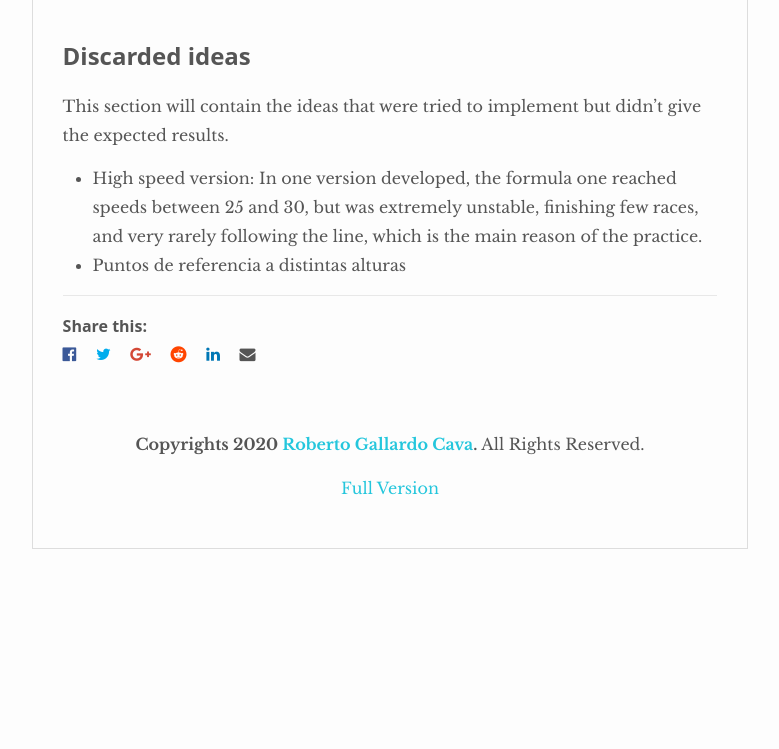
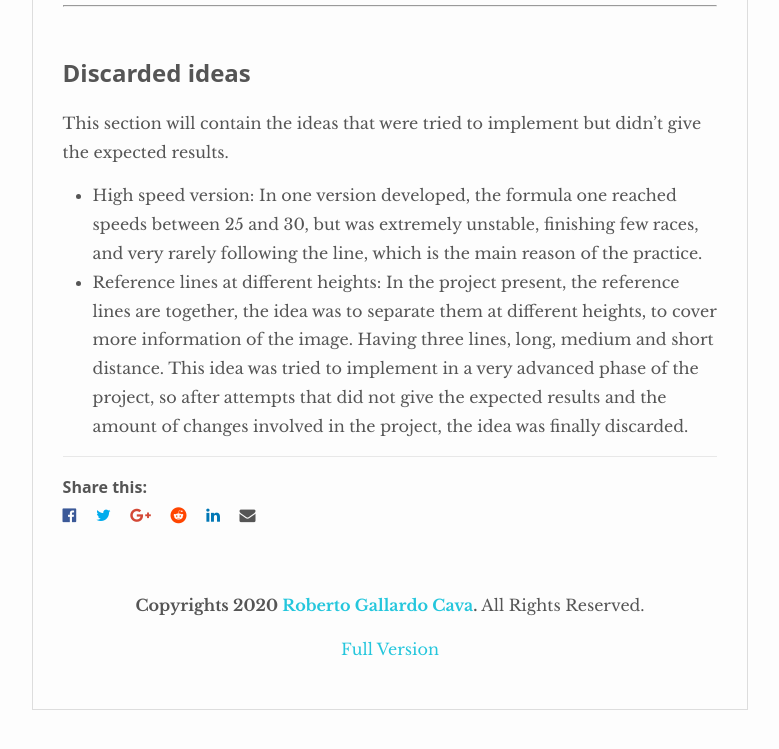
Before and after one commit to RoberG/MUVA-Robotica, a Jekyll site: the page built from _posts/2020-02-15-Practice 1 - Followline.md, in a window 1280 px wide and 900 px high, scrolled down 5292 px, cut to the strip 126-875 px from the top of the window. Shown: the whole strip, without its empty margins (250-1029 px from the left). Built offline with Jekyll 4.4.1, drawn with Linux system fonts in a browser that asks for light colours; nearby versions of some CDN libraries; before the commit the page ends 6031 px from its top, so only the background shows below that; some of the changed text lies outside the part shown.

Commit message:
Update 2020-02-15-Practice 1 - Followline.md

```diff
--- a/_posts/2020-02-15-Practice 1 - Followline.md
+++ b/_posts/2020-02-15-Practice 1 - Followline.md
@@ -21,6 +21,7 @@ to find a solution that satisfies the problem.
 
 The first task was the thresholding of the image. It has been necessary change the colour space to HSV, because this space has greater independence of lighting,
 followed by just holding the red pixels of the line that has to be traced to make it easy to the formula one using a colour filter.
+
 ******************************************************************************************************************************************************************************************************************
 <br>
 ## First version
@@ -89,4 +90,5 @@ This section will contain the ideas that were tried to implement but didn't give
 
 * High speed version: In one version developed, the formula one reached speeds between 25 and 30, but was extremely unstable, finishing few races, and very rarely following the line, which is the main reason
 of the practice.
-* Puntos de referencia a distintas alturas
+* Reference lines at different heights: In the project present, the reference lines are together, the idea was to separate them at different heights, to cover more information of the image. Having three lines, long, medium and short distance.
+This idea was tried to implement in a very advanced phase of the project, so after attempts that did not give the expected results and the amount of changes involved in the project, the idea was finally discarded.
```
